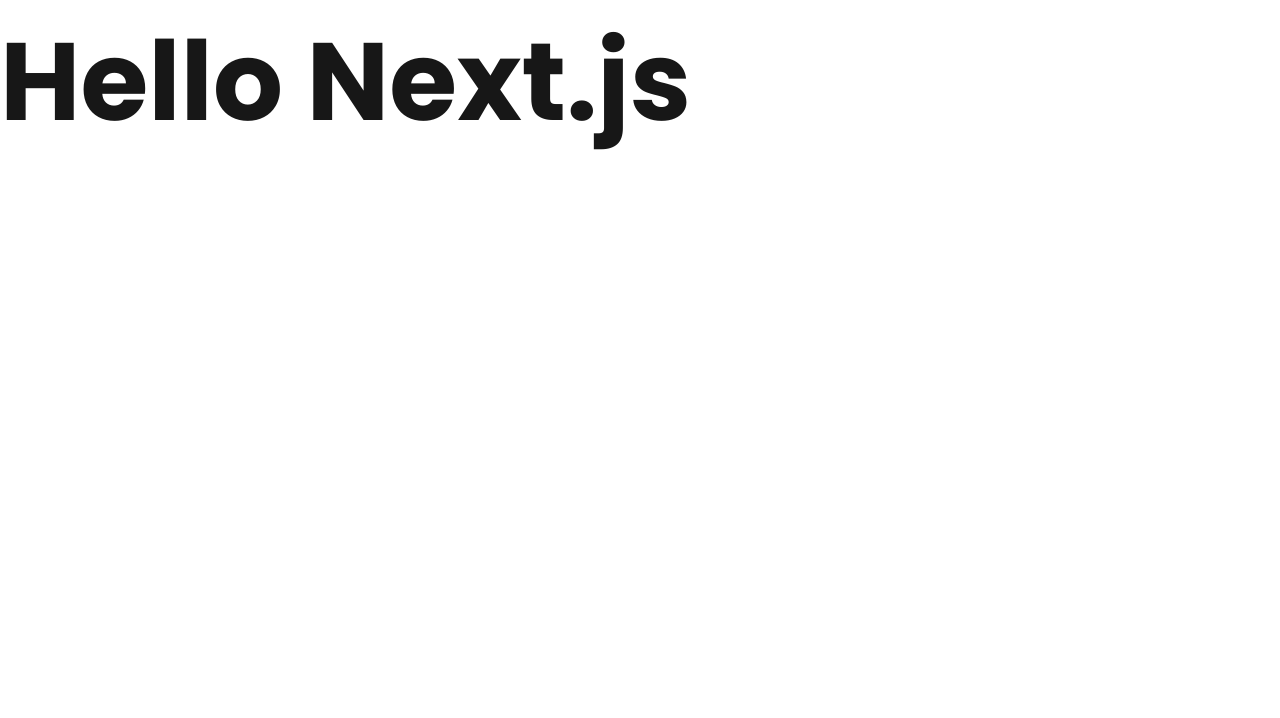
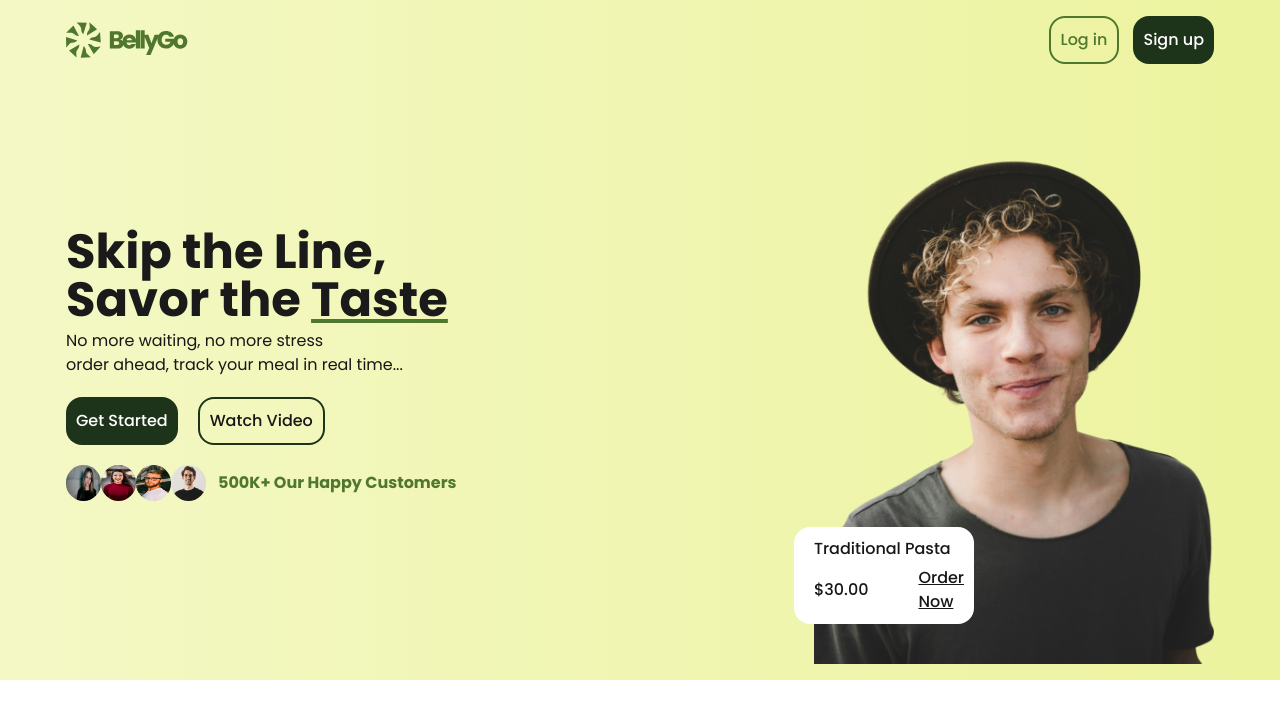
Before and after one commit to duraanos/food_delivery_landing_page, a Next.js app: page / in a window 1280 px wide. Shown: the top 718 px of the page. Built offline with nearby package versions, Linux system fonts and the light colour scheme.

Commit message:
style(home): Enhance Home component with custom gradient styling

```diff
--- a/app/page.tsx
+++ b/app/page.tsx
@@ -1,5 +1,18 @@
+import Container from '@/components/layout/Container';
+import Header from '@/components/Header';
+import Hero from '@/components/Hero';
+
 function Home() {
-  return <h1 className="text-heading1">Hello Next.js</h1>;
+  return (
+    <>
+      <div className="bg-gradient-to-r from-customLime-100 from-0% to-customLime-200 to-72%">
+        <Container>
+          <Header />
+          <Hero />
+        </Container>
+      </div>
+    </>
+  );
 }
 
 export default Home;
```
